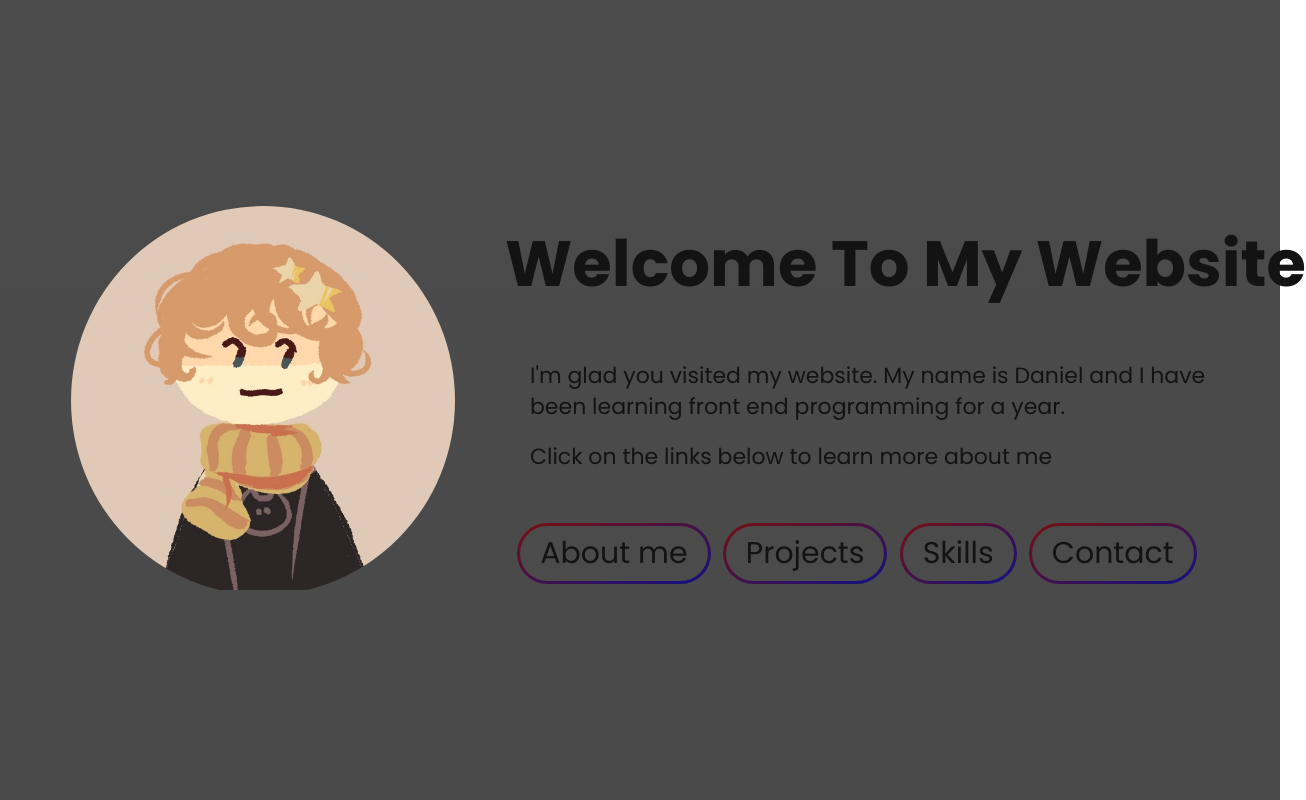
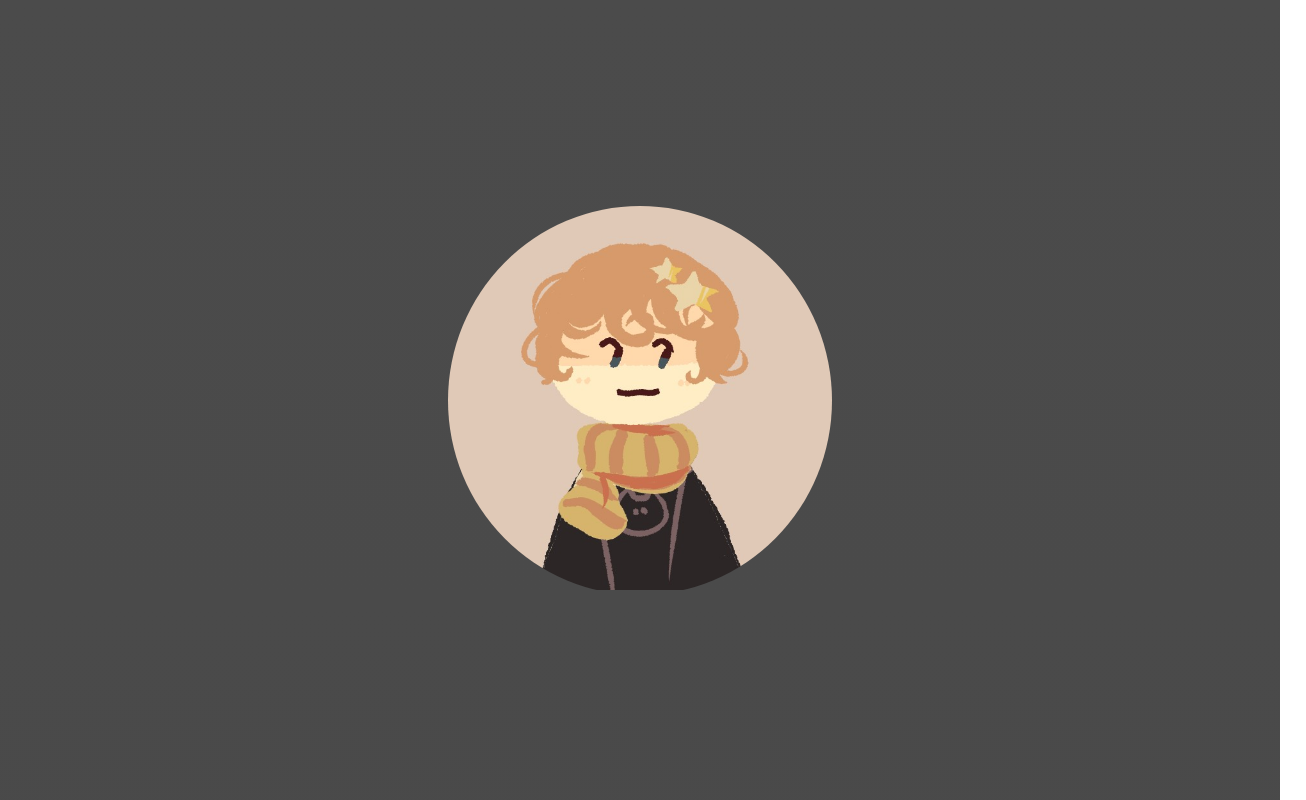
Before and after one commit to Biszku/Portfolio, a Next.js app: page / in a window 1280 px wide. Shown: the top 800 px of the page, 1306 px wide, since content can reach past the window. Built offline with nearby package versions, Linux system fonts and the light colour scheme.

Commit message:
code optimization

```diff
--- a/src/components/LandingPage/LandingPage.tsx
+++ b/src/components/LandingPage/LandingPage.tsx
@@ -1,35 +1,14 @@
-"use client";
 import ContactSection from "./ContactSection/ContactSection";
 import ScrollingSection from "./ScrollingSection/ScrollingSection";
 import styles from "./LandingPage.module.scss";
 import ScrollToTop from "./ScrollToTop/ScrollToTop";
-import { useState, useEffect } from "react";
 
 const LandingPage = () => {
-  const [isScrollingRocketVisible, setIsScrollingRocketVisible] =
-    useState(false);
-  useEffect(() => {
-    const handleScroll = () => {
-      const scrollY = window.scrollY;
-      if (scrollY >= window.innerHeight * 2) {
-        setIsScrollingRocketVisible(true);
-      } else {
-        setIsScrollingRocketVisible(false);
-      }
-    };
-
-    window.addEventListener("scroll", handleScroll);
-
-    return () => {
-      window.removeEventListener("scroll", handleScroll);
-    };
-  }, []);
-
   return (
     <main className={styles.container}>
       <ScrollingSection />
       <ContactSection />
-      <ScrollToTop rocketVisibility={isScrollingRocketVisible} />
+      <ScrollToTop />
     </main>
   );
 };
--- a/src/components/LandingPage/ScrollToTop/ScrollToTop.module.scss
+++ b/src/components/LandingPage/ScrollToTop/ScrollToTop.module.scss
@@ -6,6 +6,7 @@
   border-radius: 50%;
   padding: 1.4rem;
   cursor: pointer;
+
   &_rocket {
     font-size: 6.4rem;
     background-clip: text;
--- a/src/components/LandingPage/ScrollToTop/ScrollToTop.tsx
+++ b/src/components/LandingPage/ScrollToTop/ScrollToTop.tsx
@@ -1,17 +1,41 @@
+"use client";
 import { BsFillRocketFill } from "react-icons/bs";
 import styles from "./ScrollToTop.module.scss";
 import ScrollingToElement from "@/src/utils/scrolling";
-import { motion, AnimatePresence } from "framer-motion";
+import { motion } from "framer-motion";
+import { useState, useEffect } from "react";
+import { AnimatePresence } from "framer-motion";
 
-const ScrollToTop = ({ rocketVisibility }: { rocketVisibility: boolean }) => {
+const ScrollToTop = () => {
+  const [isScrollingRocketVisible, setIsScrollingRocketVisible] =
+    useState(false);
+
+  useEffect(() => {
+    const handleScroll = () => {
+      const scrollY = window.scrollY;
+      if (scrollY >= window.innerHeight * 2) {
+        setIsScrollingRocketVisible(true);
+      } else {
+        console.log("unvisible");
+        setIsScrollingRocketVisible(false);
+      }
+    };
+
+    window.addEventListener("scroll", handleScroll);
+
+    return () => {
+      window.removeEventListener("scroll", handleScroll);
+    };
+  }, []);
+
   return (
     <AnimatePresence>
-      {rocketVisibility && (
+      {isScrollingRocketVisible && (
         <motion.div
           initial={{ opacity: 0, y: 400 }}
           animate={{ opacity: 1, y: 0 }}
           exit={{ opacity: 0, y: -400 }}
-          transition={{ type: "spring", duration: 1 }}
+          transition={{ type: "tween" }}
           whileHover={{ scale: 0.9 }}
           className={styles.container}
           onClick={() => ScrollingToElement(-1)}
--- a/src/components/LandingPage/ScrollingSection/ScrollingSection.tsx
+++ b/src/components/LandingPage/ScrollingSection/ScrollingSection.tsx
@@ -1,4 +1,4 @@
-
+"use client";
 import styles from "./ScrollingSection.module.scss";
 import { useRef } from "react";
 import { useScroll } from "framer-motion";
--- a/src/components/LandingPage/ScrollingSection/Sections/AboutMe/AboutMe.tsx
+++ b/src/components/LandingPage/ScrollingSection/Sections/AboutMe/AboutMe.tsx
@@ -13,9 +13,6 @@ const AboutMe = ({
   scrollProgress: MotionValue<number>;
 }) => {
   const [isDisplayed] = useScrollingElementsVisibility(0.25, 0.5);
-  const scale = useTransform(scrollProgress, [0.24, 0.5], [1, 10]);
-  const opacity = useTransform(scrollProgress, [0.24, 0.5], [1, 0]);
-
   return (
     <AnimatePresence>
       {isDisplayed && (
@@ -28,10 +25,6 @@ const AboutMe = ({
           }}
           exit={{ opacity: 0, x: -600 }}
           className={styles.container}
-          style={{
-            scale: scale,
-            opacity: opacity,
-          }}
         >
           <p>About Me</p>
         </motion.article>
--- a/src/components/LandingPage/ScrollingSection/Sections/Welcome/Welcome.tsx
+++ b/src/components/LandingPage/ScrollingSection/Sections/Welcome/Welcome.tsx
@@ -1,5 +1,4 @@
 import { MotionValue, motion, AnimatePresence } from "framer-motion";
-
 import styles from "./Welcome.module.scss";
 import Image from "next/image";
 import ScrollingToElement from "@/src/utils/scrolling";
@@ -11,7 +10,7 @@ const Welcome = ({
   scrollProgress: MotionValue<number>;
 }) => {
   const [isDisplayed, textElementVisibility, isVisibleNavigation] =
-    useScrollingElementsVisibility(-1, 0.25, true);
+    useScrollingElementsVisibility(0, 0.25, true);
 
   return (
     <AnimatePresence>
--- a/src/hooks/useScrollingElementsVisibility.ts
+++ b/src/hooks/useScrollingElementsVisibility.ts
@@ -6,18 +6,18 @@ const useScrollingElementsVisibility = (
   firstSection: boolean = false
 ) => {
   const [isDisplayed, setIsDisplayed] = useState(firstSection);
-  const [textElementVisibility, setTextElementVisibility] = useState(false);
-  const [isVisibleNavigation, setIsVisibleNavigation] = useState(false);
+  // const [textElementVisibility, setTextElementVisibility] = useState(false);
+  // const [isVisibleNavigation, setIsVisibleNavigation] = useState(false);
 
   useEffect(() => {
-    const textElementTimer = setTimeout(
-      () => setTextElementVisibility(true),
-      625
-    );
-    const navigationTimer = setTimeout(
-      () => setIsVisibleNavigation(true),
-      1000
-    );
+    // const textElementTimer = setTimeout(
+    //   () => setTextElementVisibility(true),
+    //   625
+    // );
+    // const navigationTimer = setTimeout(
+    //   () => setIsVisibleNavigation(true),
+    //   1000
+    // );
     const handleScroll = () => {
       const scrollY = window.scrollY;
       const windowHeight = window.innerHeight * 8;
@@ -34,13 +34,16 @@ const useScrollingElementsVisibility = (
 
     return () => {
       window.removeEventListener("scroll", handleScroll);
-      clearTimeout(textElementTimer);
-      clearTimeout(navigationTimer);
+      // clearTimeout(textElementTimer);
+      // clearTimeout(navigationTimer);
       setIsDisplayed(false);
     };
-  }, []);
+  }, [min, max]);
 
-  return [isDisplayed, textElementVisibility, isVisibleNavigation];
+  return [
+    isDisplayed,
+    // , textElementVisibility, isVisibleNavigation
+  ];
 };
 
 export default useScrollingElementsVisibility;
```
